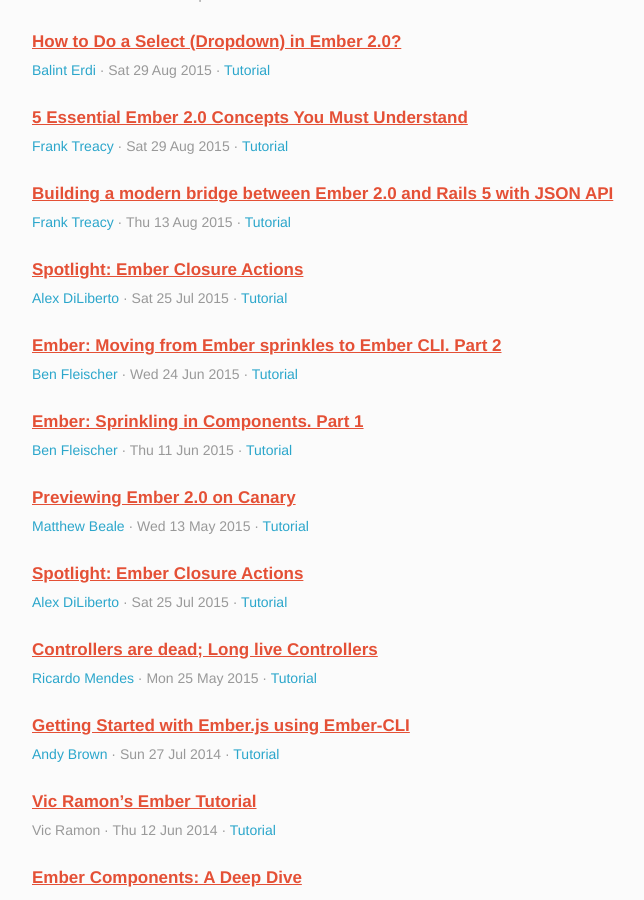
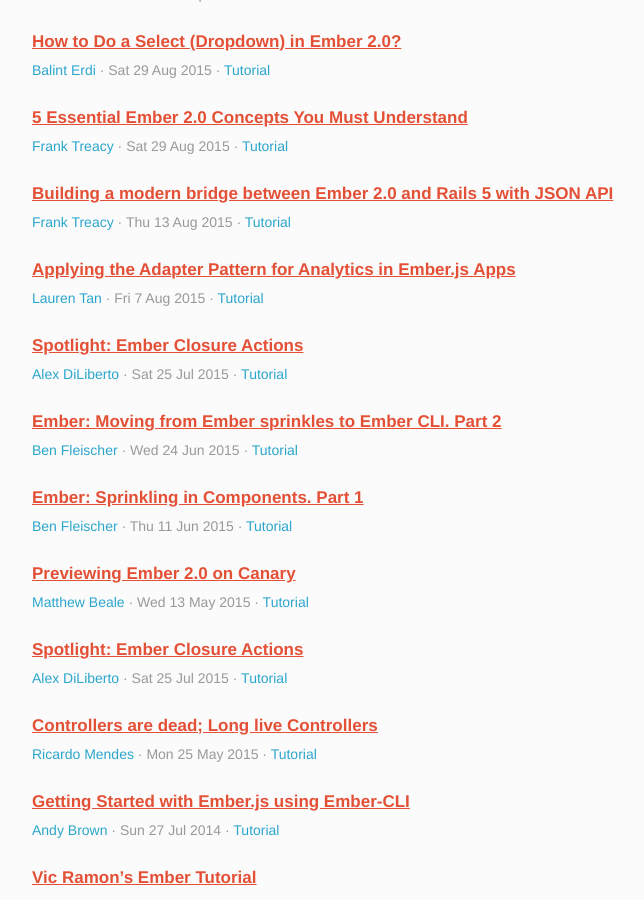
Before and after one commit to emberwatch/emberwatch, a Jekyll site: the page built from tutorials.html, in a window 1280 px wide and 900 px high, scrolled down 388 px. Shown: the whole window, without its empty margins (148-792 px from the left). Built offline with Jekyll 4.4.1, drawn with Linux system fonts in a browser that asks for light colours; Markdown is read by kramdown in place of the engine named in the settings; comment, search, counter and statistics services are not loaded.

Commit message:
Added Article on Adapter Pattern for Analytics in Ember.js

```diff
--- a/_data/tutorials.yml
+++ b/_data/tutorials.yml
@@ -47,6 +47,14 @@
   date_updated: '2015-08-13'
   urls:
   - http://emberigniter.com/modern-bridge-ember-and-rails-5-with-json-api/
+- title: 'Applying the Adapter Pattern for Analytics in Ember.js Apps'
+  author_ids:
+  - 165
+  date: '2015-08-07'
+  date_created: '2015-08-07'
+  date_updated: '2015-08-07'
+  urls:
+  - https://medium.com/the-ember-way/applying-the-adapter-pattern-for-analytics-in-ember-js-apps-29448cbcedf3
 - title: 'Spotlight: Ember Closure Actions'
   author_ids:
   - 208
```
